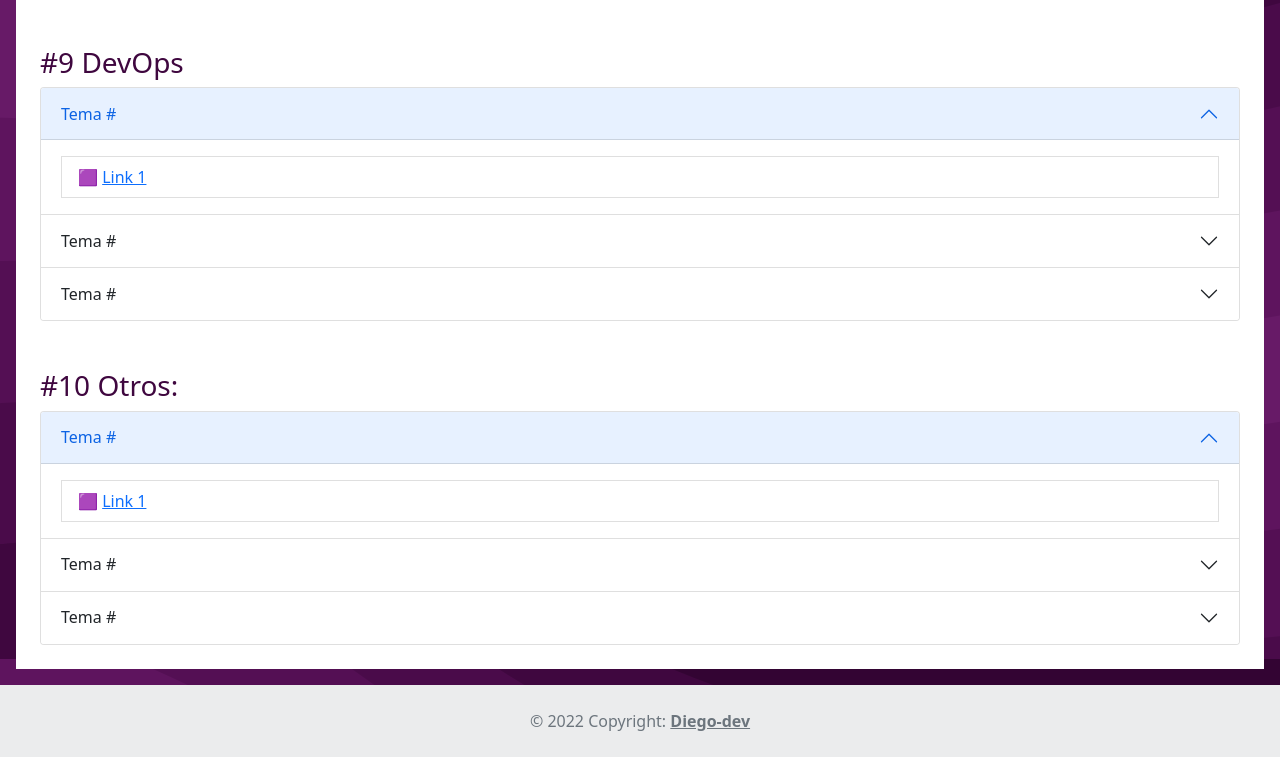
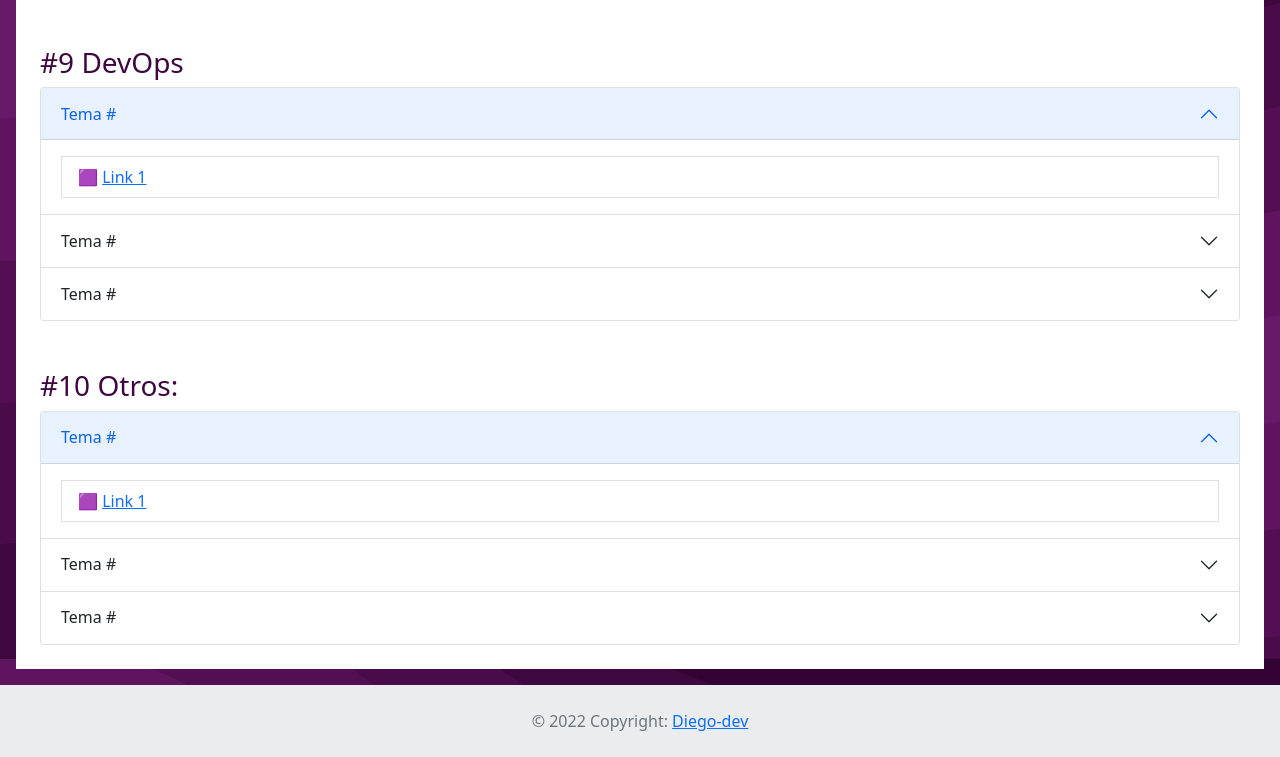
Before and after one commit to diegolu7/Recursos, a plain HTML site: page index.html in a window 1280 px wide. Shown: the part 2541-3298 px from the top of the page. Drawn offline with nearby package versions, Linux system fonts and the light colour scheme.

Commit message:
Update index.html

```diff
--- a/index.html
+++ b/index.html
@@ -487,7 +487,8 @@
     <!-- Copyright -->
     <div class="text-center p-4" style="background-color: rgba(0, 0, 0, 0.05);">
       © 2022 Copyright:
-      <a class="text-reset fw-bold" target="_blank" href="https://diego-dev.netlify.app/">Diego-dev</a>
+      <a class=" mi-link" target="_blank" href="https://diego-dev.netlify.app/">Diego-dev</a>
+
     </div>
     <!-- Copyright -->
   </footer>
```
